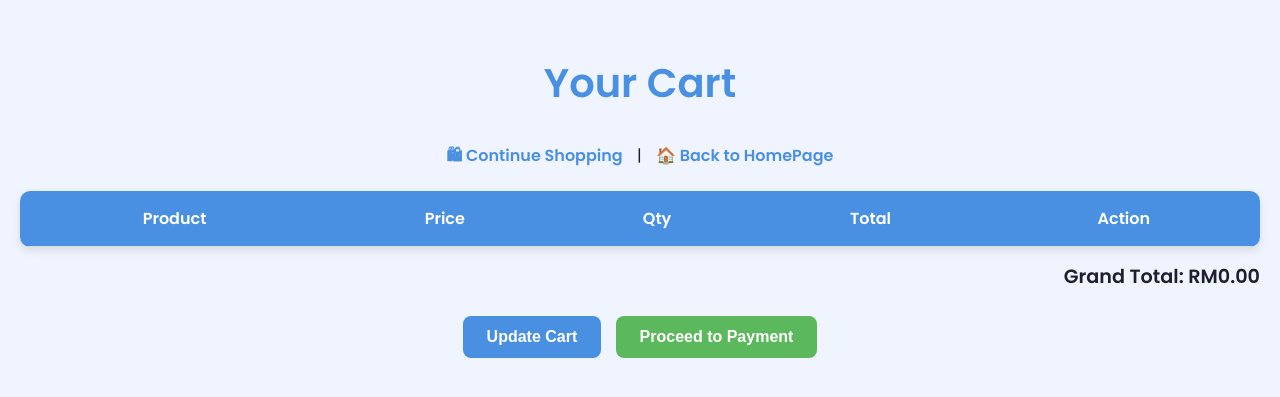
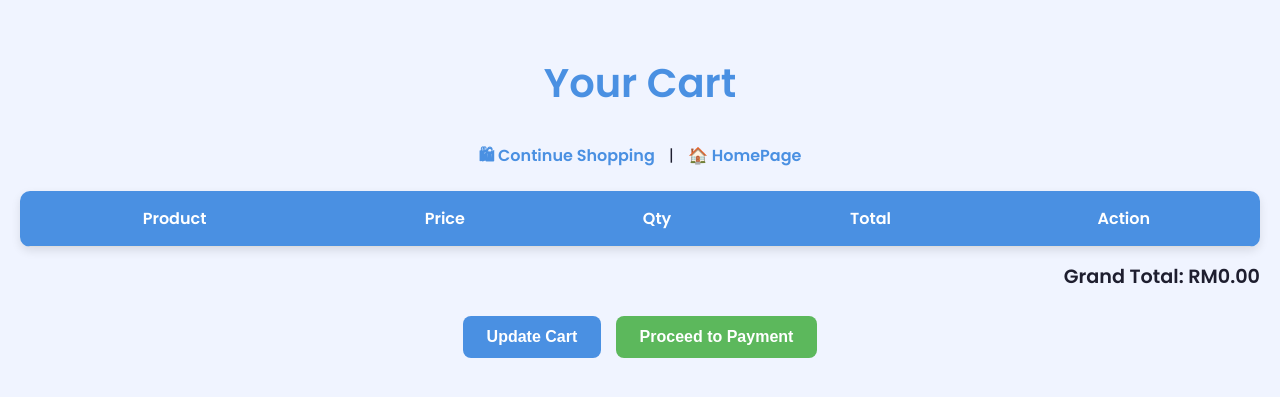
Before and after one commit to zdklin1005/ASS, a PHP site: page /cart.php in a window 1280 px wide. Shown: the top 397 px of the page. Run offline with PHP 8.4, Linux system fonts and the light colour scheme; a user stored in the database is signed in; data comes from the database, SQL or seed files in the repository; data that the repository does not hold is empty.

Commit message:
Update cart.php

```diff
--- a/cloudAsgm/cart.php
+++ b/cloudAsgm/cart.php
@@ -167,7 +167,7 @@ $items = $stmt->fetchAll();
 
     <div class="nav-links">
         <a href="products.php">🛍 Continue Shopping</a> |
-        <a href="index.php">🏠 Back to HomePage</a>
+        <a href="index.php">🏠 HomePage</a>
     </div>
 
     <form method="post">
```
